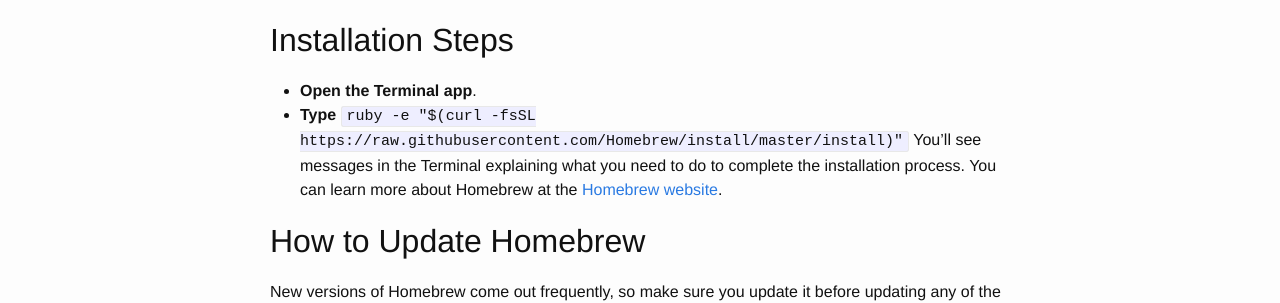
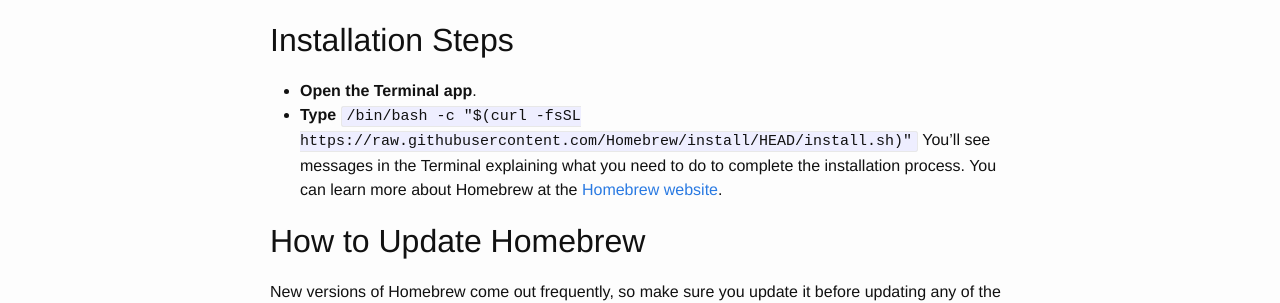
Before and after one commit to treehouse/installation-guides, a Jekyll site: the page built from _mac/homebrew.md, in a window 1280 px wide. Shown: the part 663-966 px from the top of the page. Built offline with Jekyll 4.4.1, drawn with Linux system fonts in a browser that asks for light colours.

Commit message:
Update Mac Homebrew guide to current bash script
Committer: Brett Packard <brettjayp>

```diff
--- a/_mac/homebrew.md
+++ b/_mac/homebrew.md
@@ -18,7 +18,7 @@
 
 ## Installation Steps
 * **Open the Terminal app**.
-* **Type** `ruby -e "$(curl -fsSL https://raw.githubusercontent.com/Homebrew/install/master/install)"` You'll see messages in the Terminal explaining what you need to do to complete the installation process. You can learn more about Homebrew at the [Homebrew website](http://brew.sh/).
+* **Type** `/bin/bash -c "$(curl -fsSL https://raw.githubusercontent.com/Homebrew/install/HEAD/install.sh)"` You'll see messages in the Terminal explaining what you need to do to complete the installation process. You can learn more about Homebrew at the [Homebrew website](http://brew.sh/).
 
 ## How to Update Homebrew
 New versions of Homebrew come out frequently, so make sure you update it before updating any of the other software components that you've installed using Homebrew.
```
